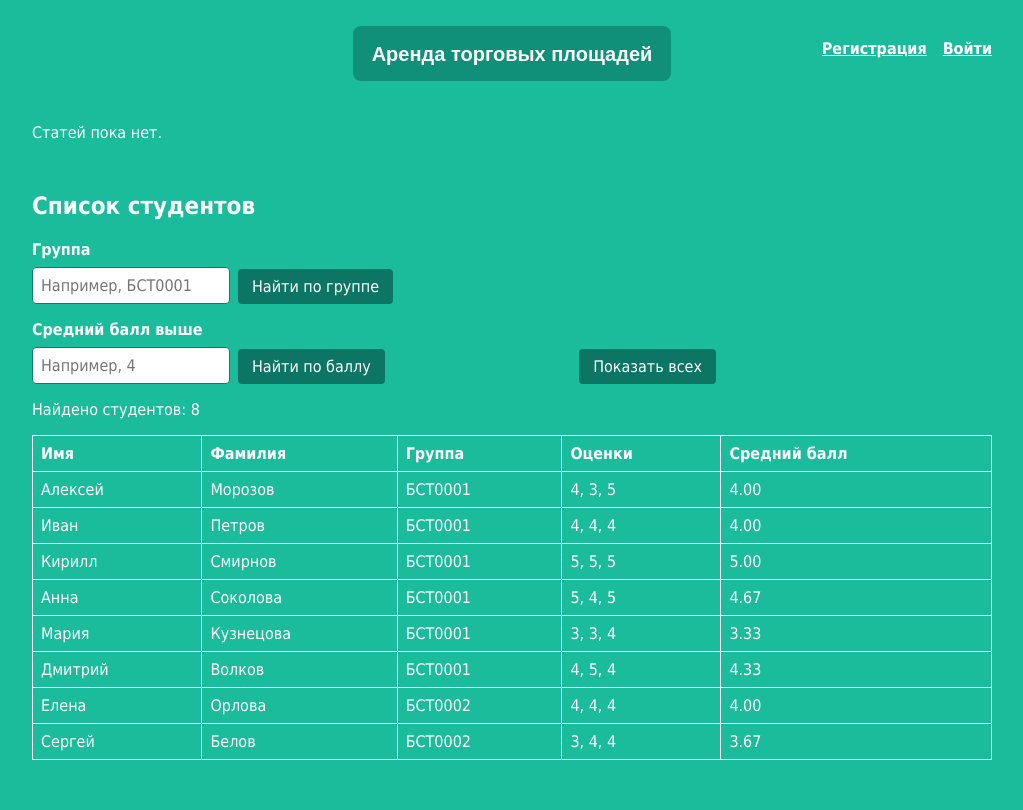
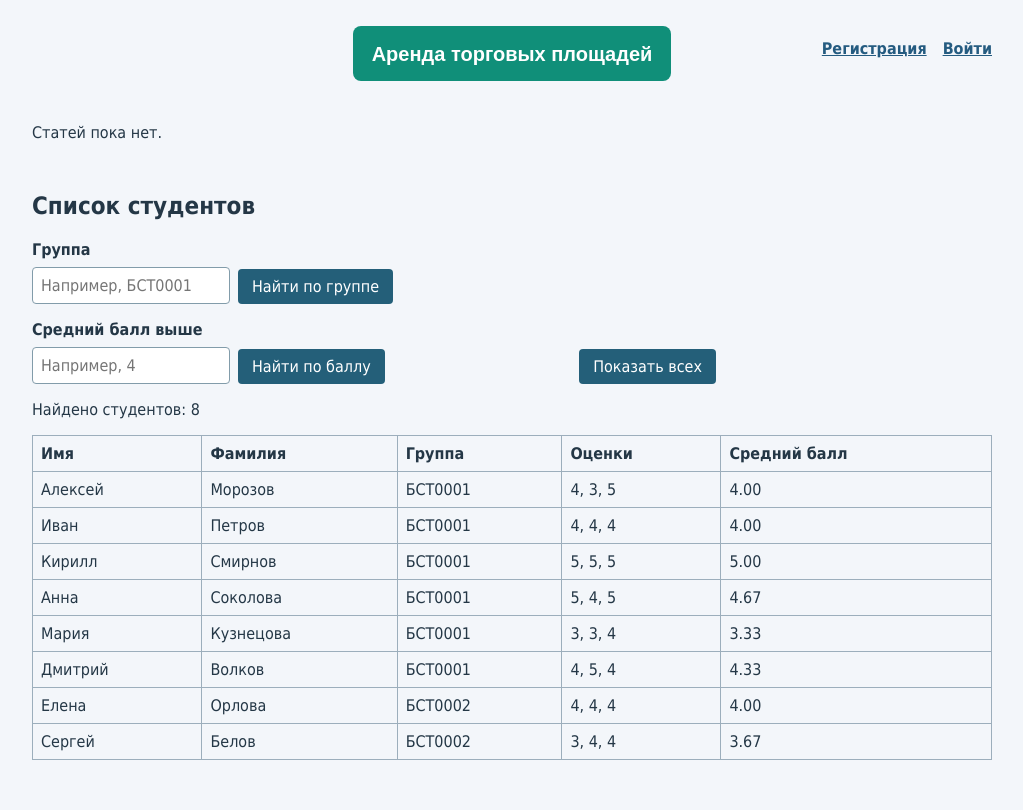
Before and after one commit to AltFlexe/PIS-Lab-7-V30, a Django app: page / in a window 1280 px wide. Shown: the whole page, without its empty margins (128-1151 px from the left). Run offline with Django 5.2, Linux system fonts and the light colour scheme; data that the repository does not hold is empty.

Commit message:
Update README and page colors

```diff
--- a/src/articles/static/css/article.css
+++ b/src/articles/static/css/article.css
@@ -1,10 +1,10 @@
 body {
-    background: #1abc9c;
+    background: #f3f6fa;
     font-family: Tahoma, Arial, sans-serif;
-    color: #ffffff;
+    color: #243746;
     margin: 0;
 }
-a { color: #ffffff; }
+a { color: #245b80; }
 .content {
     width: 960px;
     max-width: calc(100% - 40px);
@@ -20,7 +20,7 @@ a { color: #ffffff; }
     margin-right: auto;
 }
 .post-title { margin: 0 0 12px; }
-.post-title a { color: #ffffff; }
+.post-title a { color: #245b80; }
 .one-post { margin-bottom: 42px; }
 .article-author { width: 50%; float: left; font-weight: bold; }
 .article-created-date { text-align: right; font-style: italic; }
@@ -51,7 +51,7 @@ a { color: #ffffff; }
     width: 100%;
     padding: 12px;
     font: inherit;
-    border: 1px solid #0c7f6b;
+    border: 1px solid #829caa;
     border-radius: 4px;
 }
 .create-post button {
@@ -59,7 +59,7 @@ a { color: #ffffff; }
     font: inherit;
     font-weight: bold;
     color: #ffffff;
-    background: #0c7563;
+    background: #245f79;
     border: 0;
     border-radius: 4px;
     cursor: pointer;
@@ -72,7 +72,7 @@ a { color: #ffffff; }
 .user-nav form { margin: 0; }
 .user-nav a, .header-links a, .account-header a { font-weight: bold; }
 .user-nav button {
-    color: white; background: none; border: 0;
+    color: #245b80; background: none; border: 0;
     font: inherit; font-weight: bold; text-decoration: underline; cursor: pointer;
 }
 .account-header { display: flex; align-items: center; justify-content: space-between; gap: 20px; }
@@ -84,7 +84,7 @@ a { color: #ffffff; }
     width: 100%;
     padding: 12px;
     font: inherit;
-    border: 1px solid #0c7f6b;
+    border: 1px solid #829caa;
     border-radius: 4px;
 }
 .account button {
@@ -93,7 +93,7 @@ a { color: #ffffff; }
     font: inherit;
     font-weight: bold;
     color: white;
-    background: #0c7563;
+    background: #245f79;
     border: 0;
     border-radius: 4px;
     cursor: pointer;
@@ -105,7 +105,7 @@ a { color: #ffffff; }
 }
 
 .fold-button, .student-controls button {
-    color: #ffffff; background: #0c7563; border: 0;
+    color: #ffffff; background: #245f79; border: 0;
     padding: 8px 14px; border-radius: 4px; font: inherit; cursor: pointer;
 }
 .fold-button { margin-bottom: 12px; }
@@ -116,7 +116,7 @@ a { color: #ffffff; }
 .student-controls { display: flex; flex-wrap: wrap; align-items: end; gap: 16px; }
 .student-controls form { display: flex; flex-wrap: wrap; align-items: end; gap: 8px; }
 .student-controls label { display: block; width: 100%; font-weight: bold; }
-.student-controls input { padding: 8px; border: 1px solid #0c7f6b; border-radius: 4px; font: inherit; }
+.student-controls input { padding: 8px; border: 1px solid #829caa; border-radius: 4px; font: inherit; }
 .table-wrapper { overflow-x: auto; }
 .students-table { width: 100%; border-collapse: collapse; }
-.students-table th, .students-table td { border: 1px solid white; padding: 8px; text-align: left; }
+.students-table th, .students-table td { border: 1px solid #9caebc; padding: 8px; text-align: left; }
```
Also changed, not shown: README.md.
